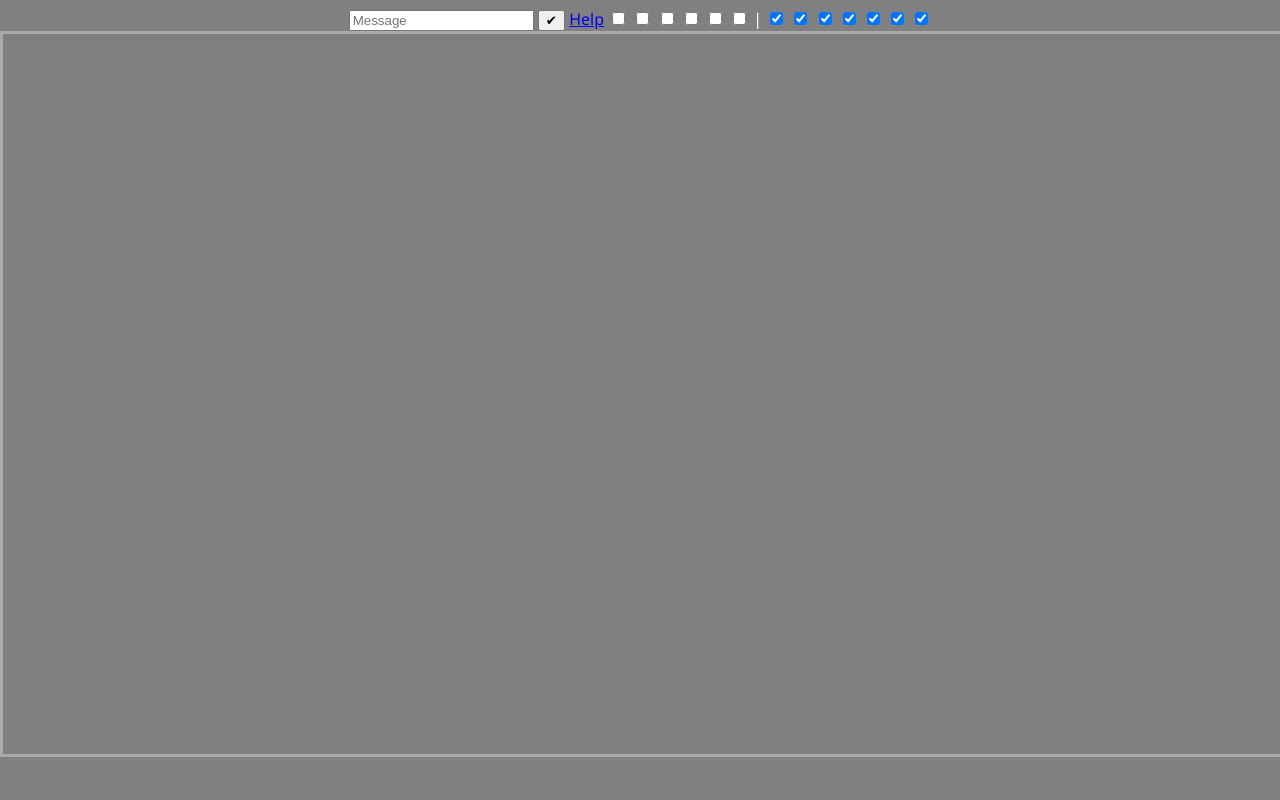
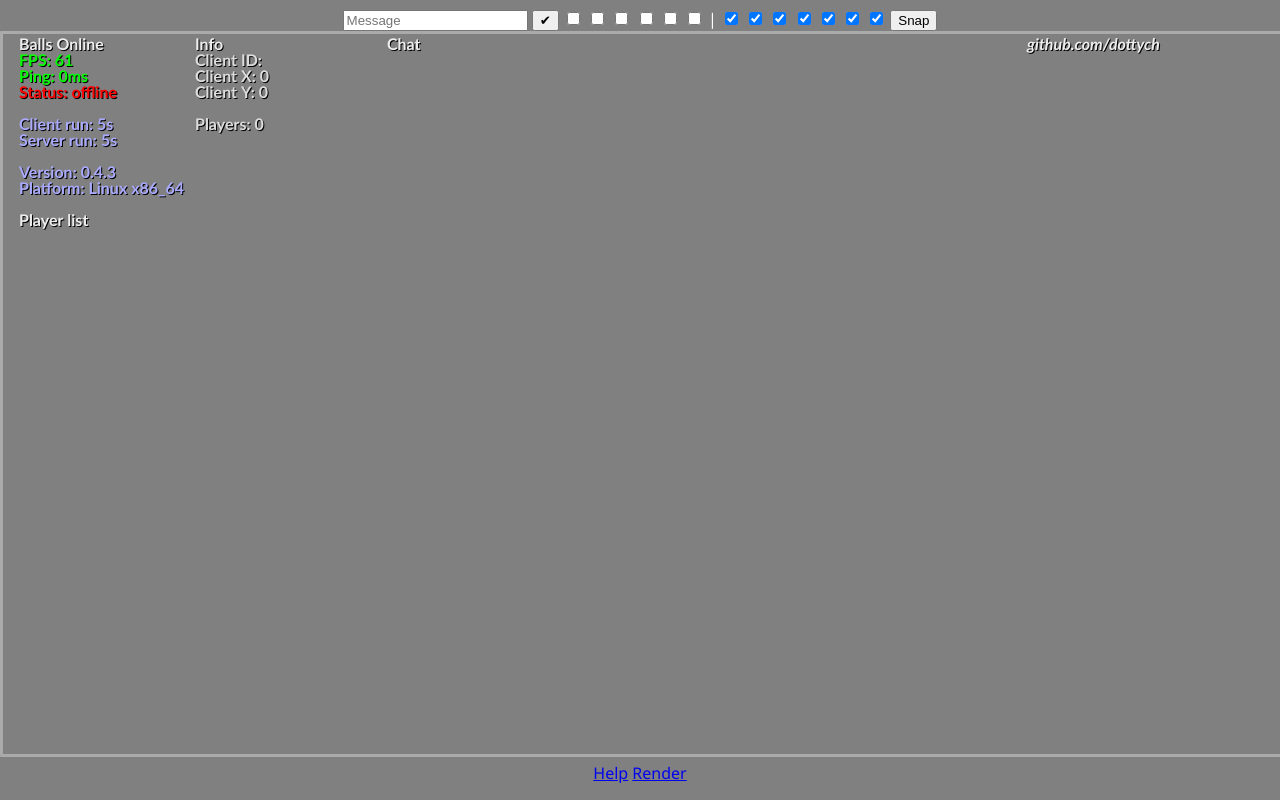
Before and after one commit to dottych/balls-online, a website: page index.html in a window 1280 px wide. Drawn offline with Linux system fonts and the light colour scheme; files whose address does not match are found by name.

Commit message:
forgot to include index.html

```diff
--- a/index.html
+++ b/index.html
@@ -39,12 +39,11 @@
         <meta property="og:url" content="./">
         <meta property="og:title" content="Balls Online | Weirdest multiplayer game">
         <meta property="og:description" content="Just hang out, and be a ball! What else could you wish for?">
-        <meta name="viewport" content="width=device-width, initial-scale=1.0">
+        <meta name="viewport" content="width=device-width, initial-scale=0.5, user-scalable=no">
         <link rel="icon" type="image/x-icon" href="./favicon.png">
     </head>
     <body>
         <form id="form" style="user-select: none;"><input id="message" maxlength="128" autocomplete="off" placeholder="Message"> <button>✔</button>
-            <a href="#" onclick="window.open('/help', 'Help', 'width=1280,height=720');">Help</a>
             <input type="checkbox" id="cb1">
             <input type="checkbox" id="cb2">
             <input type="checkbox" id="cb3">
@@ -59,6 +58,7 @@
             <input type="checkbox" id="cb5t" checked>
             <input type="checkbox" id="cb6t" checked>
             <input type="checkbox" id="cb7t" checked>
+            <button id="snap">Snap</button>
 
             <button id="bLeft" hidden style="user-select: none; width:64px;">&lt;</button>
             <button id="bDown" hidden style="user-select: none; width:64px;">ˇ</button>
@@ -72,6 +72,10 @@
         <audio id="ChatMessage"><source src="./ChatMessage.ogg" type="audio/ogg"></audio>
         <audio id="Notification"><source src="./Notification.ogg" type="audio/ogg"></audio>
 
+        <br>
+        <a href="#" onclick="window.open('/help', 'Help', 'width=1280,height=720');">Help</a>
+        <a href="#" onclick="window.open('/render', 'Render', 'width=450,height=300');">Render</a>
+
         <script defer src="./script.js"></script>
     </body>
 </html>
```
